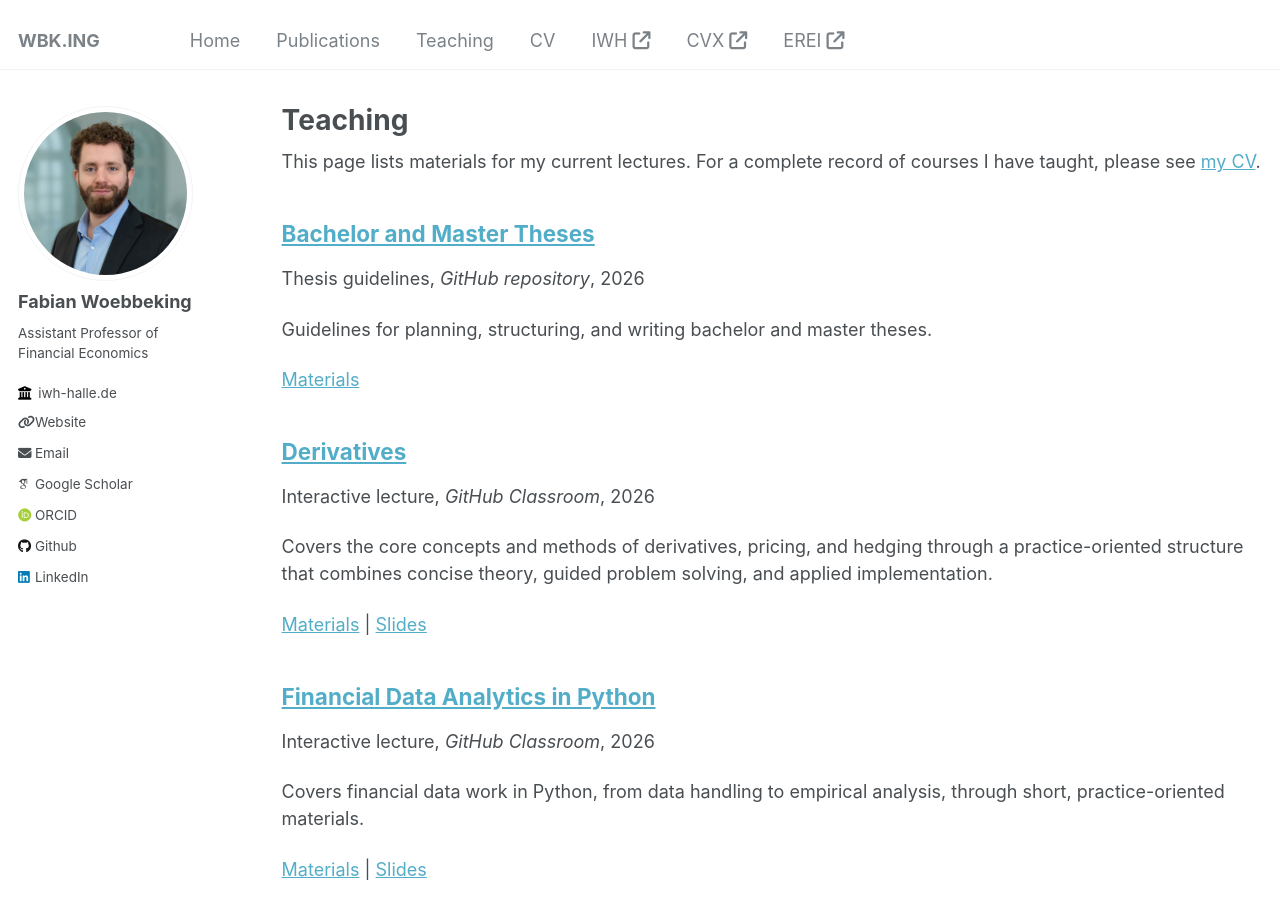
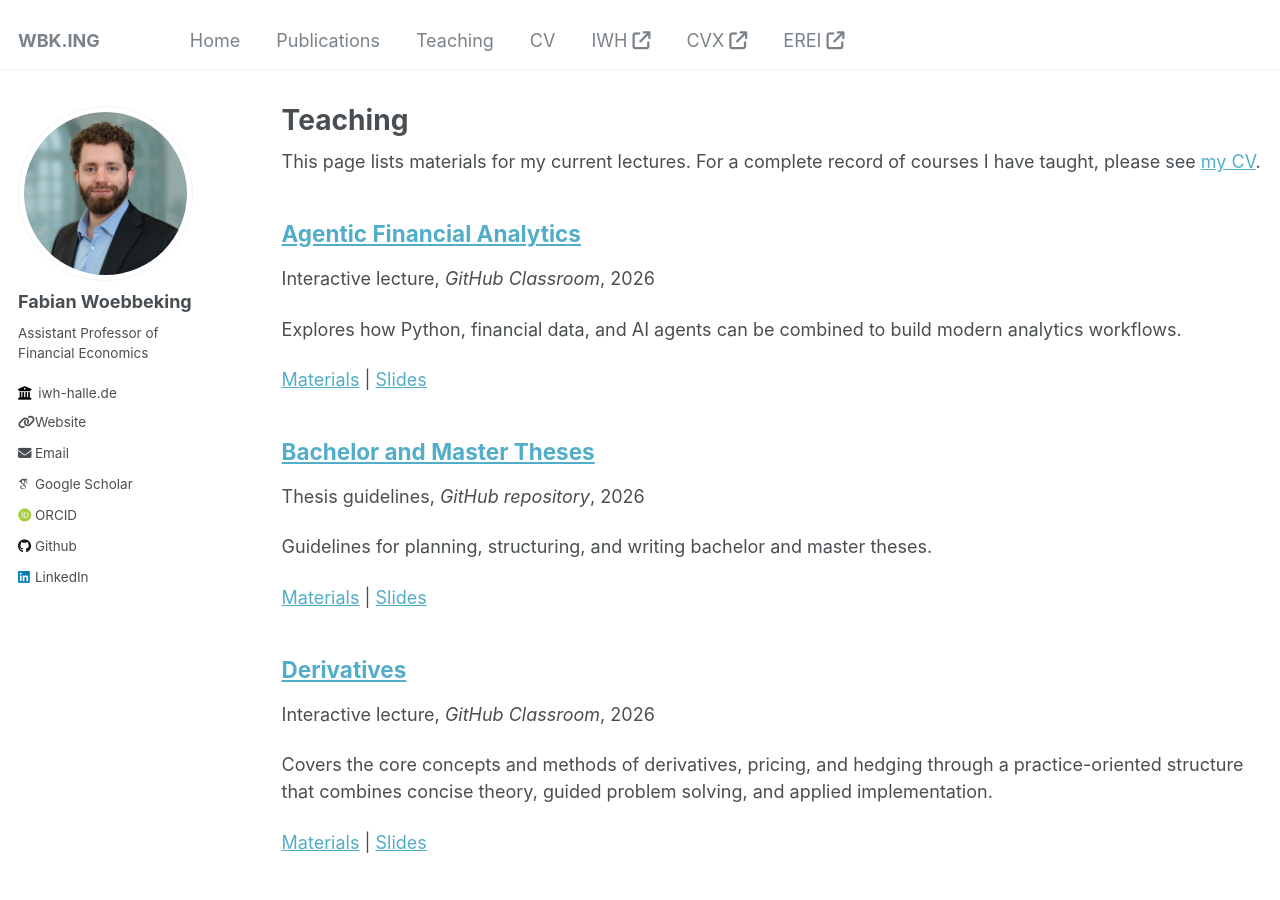
Before and after one commit to cafawo/cafawo.github.io, a Jekyll site: the page built from _pages/teaching.html, in a window 1280 px wide and 900 px high. Built offline with Jekyll 4.4.1, drawn with Linux system fonts in a browser that asks for light colours; some web fonts are replaced.

Commit message:
Add agentic financial analytics lecture and update thesis guidelines with slides URL

```diff
--- /dev/null
+++ b/_teaching/agentic-financial-analytics.md
@@ -0,0 +1,17 @@
+---
+title: "Agentic Financial Analytics"
+collection: teaching
+type: "Interactive lecture"
+permalink: /teaching/agentic-financial-analytics
+venue: "GitHub Classroom"
+paperurl: https://github.com/cafawo/AgenticFinancialAnalytics
+slidesurl: https://wbk.ing/AgenticFinancialAnalytics/
+excerpt: "Explores how Python, financial data, and AI agents can be combined to build modern analytics workflows."
+---
+
+Explore how Python, financial data, and AI agents can be combined to build modern analytics workflows. The lecture moves from core data handling and empirical analysis to agentic tools that help collect information, automate research steps, structure workflows, and support financial decision-making.
+
+Through short, practice-oriented materials, students learn to use AI as a powerful analytical assistant while staying critical, reproducible, and in control.
+
+Materials: [cafawo/AgenticFinancialAnalytics](https://github.com/cafawo/AgenticFinancialAnalytics)
+Slides: [wbk.ing/AgenticFinancialAnalytics/](https://wbk.ing/AgenticFinancialAnalytics/)
```
Also changed, not shown: _teaching/bachelor-and-master-theses.md (+1 -0 lines).
